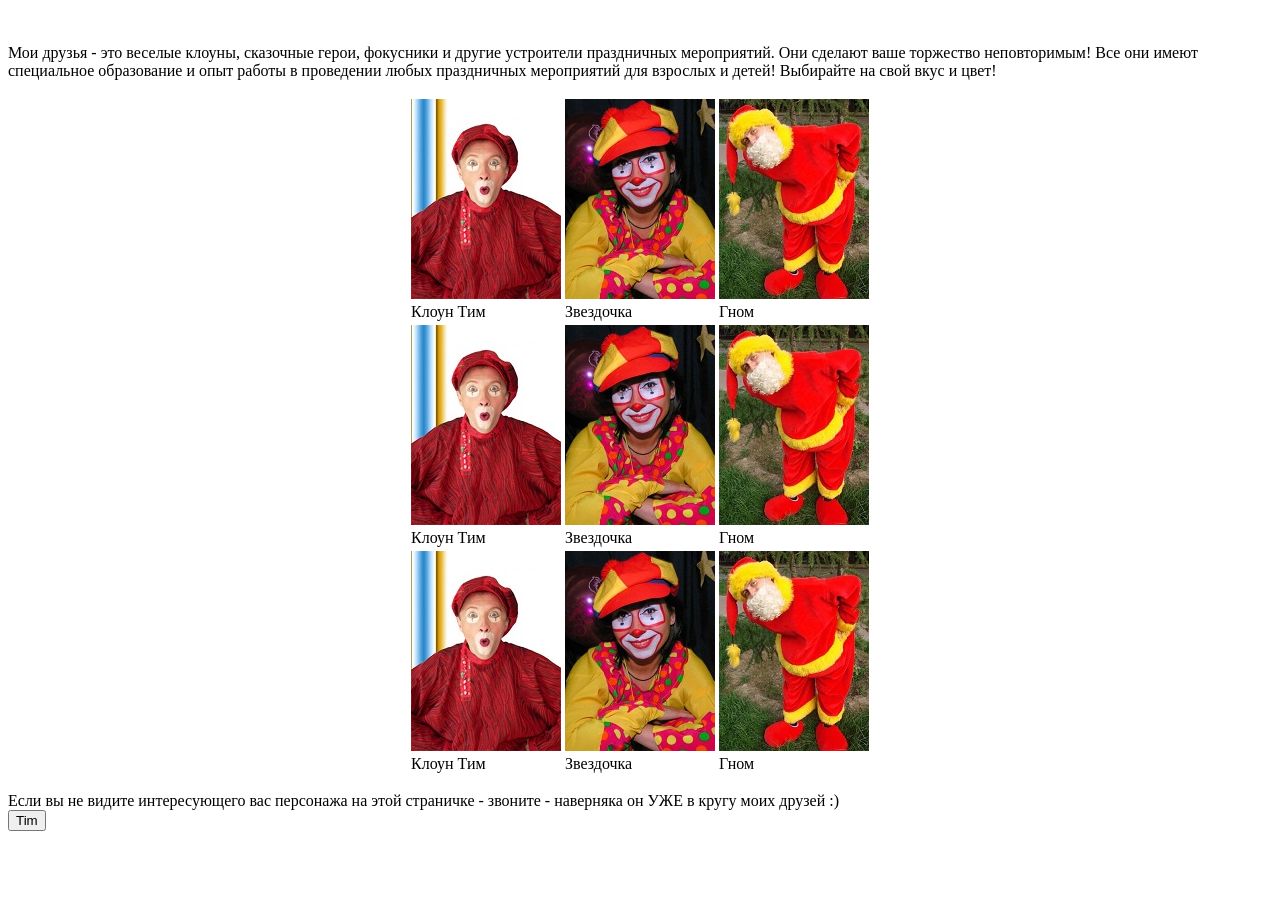
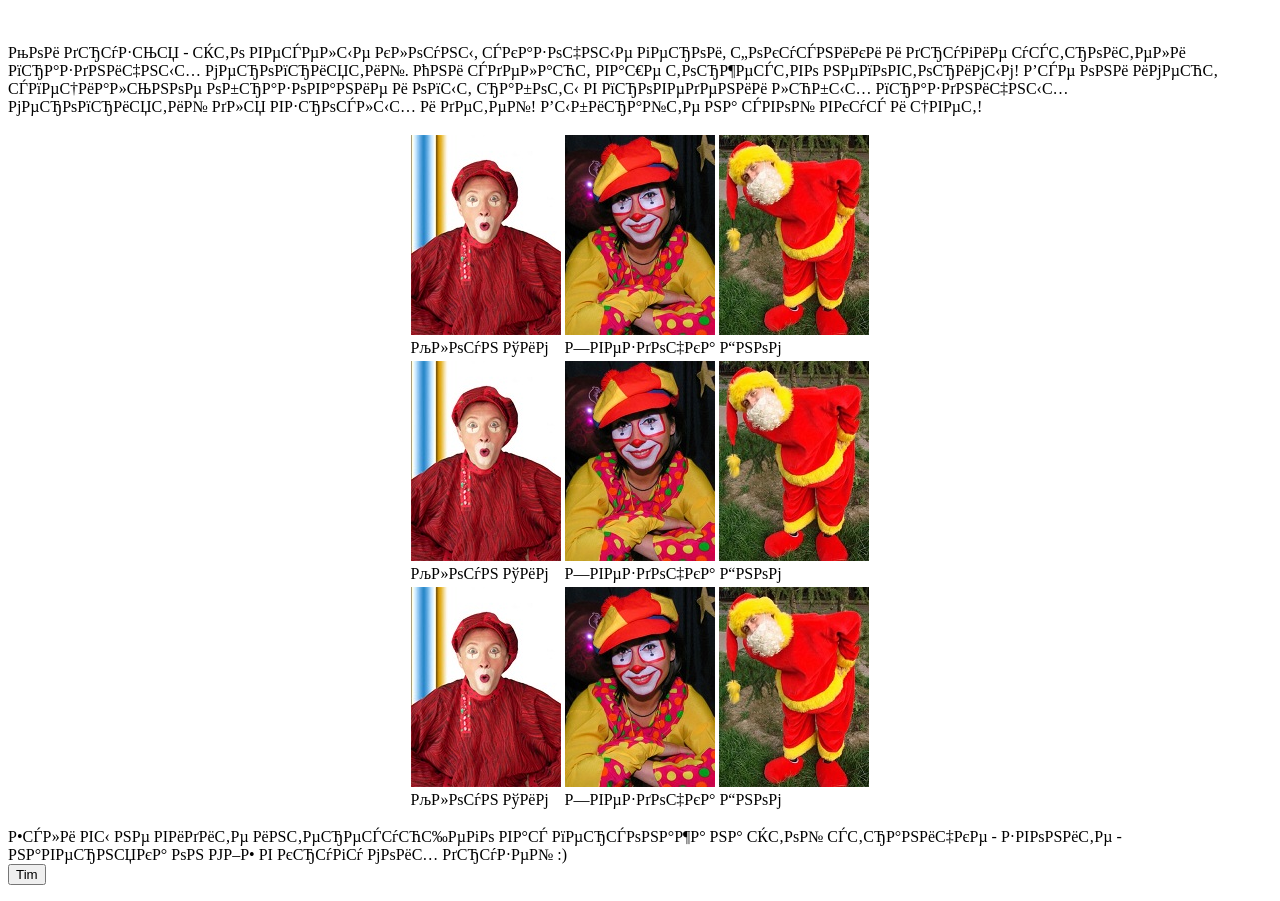
Before and after one commit to bratetslis/Site, a Jekyll site: the page tim/Tim.html, which Jekyll copies as it is, in a window 1280 px wide. Built offline with Jekyll 4.4.1, drawn with Linux system fonts in a browser that asks for light colours.

Commit message:
Update tim/Tim.html

```diff
--- a/tim/Tim.html
+++ b/tim/Tim.html
@@ -56,25 +56,25 @@ function cls(layerName){
 
 
 <br><br>
-Мои друзья - это веселые клоуны, сказочные герои, фокусники и другие устроители праздничных мероприятий. Они сделают ваше торжество неповторимым! Все они имеют специальное образование и опыт работы в проведении любых праздничных мероприятий для взрослых и детей! Выбирайте на свой вкус и цвет!
+РњРѕРё РґСЂСѓР·СЊСЏ - СЌС‚Рѕ РІРµСЃРµР»С‹Рµ РєР»РѕСѓРЅС‹, СЃРєР°Р·РѕС‡РЅС‹Рµ РіРµСЂРѕРё, С„РѕРєСѓСЃРЅРёРєРё Рё РґСЂСѓРіРёРµ СѓСЃС‚СЂРѕРёС‚РµР»Рё РїСЂР°Р·РґРЅРёС‡РЅС‹С… РјРµСЂРѕРїСЂРёСЏС‚РёР№. РћРЅРё СЃРґРµР»Р°СЋС‚ РІР°С€Рµ С‚РѕСЂР¶РµСЃС‚РІРѕ РЅРµРїРѕРІС‚РѕСЂРёРјС‹Рј! Р’СЃРµ РѕРЅРё РёРјРµСЋС‚ СЃРїРµС†РёР°Р»СЊРЅРѕРµ РѕР±СЂР°Р·РѕРІР°РЅРёРµ Рё РѕРїС‹С‚ СЂР°Р±РѕС‚С‹ РІ РїСЂРѕРІРµРґРµРЅРёРё Р»СЋР±С‹С… РїСЂР°Р·РґРЅРёС‡РЅС‹С… РјРµСЂРѕРїСЂРёСЏС‚РёР№ РґР»СЏ РІР·СЂРѕСЃР»С‹С… Рё РґРµС‚РµР№! Р’С‹Р±РёСЂР°Р№С‚Рµ РЅР° СЃРІРѕР№ РІРєСѓСЃ Рё С†РІРµС‚!
 
 
 
 <p><center><table>
-<tr><td><a href="javascript:alert('Вот такая неслабенькая подсказочка...')" onmouseout="cls('text1');" onmouseover="show('text1');"><img src="../img/tim.jpg"></a></td><td><img src="../img/zvezdochka.jpg" alt="Звездочка"></td><td><img src="../img/gnom.jpg" alt="Гном"></img></td></tr>
-<tr><td> Клоун Тим </td><td>Звездочка</td><td>Гном</td></tr>
-<tr><td><a href="../tim/Tim.html" target="_blank"><img src="../img/tim.jpg" alt="Привет. Меня зовут Тим!"></a></td><td><img src="../img/zvezdochka.jpg" alt="Звездочка"></td><td><img src="../img/gnom.jpg" alt="Гном"></img></td></tr>
-<tr><td> Клоун Тим </td><td>Звездочка</td><td>Гном</td></tr>
-<tr><td><a href="../tim/Tim.html" target="_blank"><img src="../img/tim.jpg" alt="Привет. Меня зовут Тим!"></a></td><td><img src="../img/zvezdochka.jpg" alt="Звездочка"></td><td><img src="../img/gnom.jpg" alt="Гном"></img></td></tr>
-<tr><td> Клоун Тим </td><td>Звездочка</td><td>Гном</td></tr>
+<tr><td><a href="javascript:alert('Р’РѕС‚ С‚Р°РєР°СЏ РЅРµСЃР»Р°Р±РµРЅСЊРєР°СЏ РїРѕРґСЃРєР°Р·РѕС‡РєР°...')" onmouseout="cls('text1');" onmouseover="show('text1');"><img src="../img/tim.jpg"></a></td><td><img src="../img/zvezdochka.jpg" alt="Р—РІРµР·РґРѕС‡РєР°"></td><td><img src="../img/gnom.jpg" alt="Р“РЅРѕРј"></img></td></tr>
+<tr><td> РљР»РѕСѓРЅ РўРёРј </td><td>Р—РІРµР·РґРѕС‡РєР°</td><td>Р“РЅРѕРј</td></tr>
+<tr><td><a href="../tim/Tim.html" target="_blank"><img src="../img/tim.jpg" alt="РџСЂРёРІРµС‚. РњРµРЅСЏ Р·РѕРІСѓС‚ РўРёРј!"></a></td><td><img src="../img/zvezdochka.jpg" alt="Р—РІРµР·РґРѕС‡РєР°"></td><td><img src="../img/gnom.jpg" alt="Р“РЅРѕРј"></img></td></tr>
+<tr><td> РљР»РѕСѓРЅ РўРёРј </td><td>Р—РІРµР·РґРѕС‡РєР°</td><td>Р“РЅРѕРј</td></tr>
+<tr><td><a href="../tim/Tim.html" target="_blank"><img src="../img/tim.jpg" alt="РџСЂРёРІРµС‚. РњРµРЅСЏ Р·РѕРІСѓС‚ РўРёРј!"></a></td><td><img src="../img/zvezdochka.jpg" alt="Р—РІРµР·РґРѕС‡РєР°"></td><td><img src="../img/gnom.jpg" alt="Р“РЅРѕРј"></img></td></tr>
+<tr><td> РљР»РѕСѓРЅ РўРёРј </td><td>Р—РІРµР·РґРѕС‡РєР°</td><td>Р“РЅРѕРј</td></tr>
 </table></center></p>
 
-Если вы не видите интересующего вас персонажа на этой страничке - звоните - наверняка он УЖЕ в кругу моих друзей :)
+Р•СЃР»Рё РІС‹ РЅРµ РІРёРґРёС‚Рµ РёРЅС‚РµСЂРµСЃСѓСЋС‰РµРіРѕ РІР°СЃ РїРµСЂСЃРѕРЅР°Р¶Р° РЅР° СЌС‚РѕР№ СЃС‚СЂР°РЅРёС‡РєРµ - Р·РІРѕРЅРёС‚Рµ - РЅР°РІРµСЂРЅСЏРєР° РѕРЅ РЈР–Р• РІ РєСЂСѓРіСѓ РјРѕРёС… РґСЂСѓР·РµР№ :)
 
 <table align="left" id="text1" border="1" width="100%" cellspacing="0" cellpadding="5" style="HEIGHT: 80px; LEFT: 300px; TOP: 380px; WIDTH: 300px">
-<tr><td bgcolor="#FFFFE1">Привет. Меня зовут Тим!
-Клоун Тим оставит у Вашего ребенка самые незабываемые и яркие впечатления. Конкурсы, игры, легкий аквагрим, веселые эстафеты - все это уже включено в нашу игровую интерактивную программу. Для каждого ребенка подарок - игрушка из шара для моделирования. Также Вы можете пригласить на детский праздник вместе с клоуном Тимом какого-либо еще другого персонажа. Мероприятие проходит активно, смешно и весело.
-Веселятся все!
+<tr><td bgcolor="#FFFFE1">РџСЂРёРІРµС‚. РњРµРЅСЏ Р·РѕРІСѓС‚ РўРёРј!
+РљР»РѕСѓРЅ РўРёРј РѕСЃС‚Р°РІРёС‚ Сѓ Р’Р°С€РµРіРѕ СЂРµР±РµРЅРєР° СЃР°РјС‹Рµ РЅРµР·Р°Р±С‹РІР°РµРјС‹Рµ Рё СЏСЂРєРёРµ РІРїРµС‡Р°С‚Р»РµРЅРёСЏ. РљРѕРЅРєСѓСЂСЃС‹, РёРіСЂС‹, Р»РµРіРєРёР№ Р°РєРІР°РіСЂРёРј, РІРµСЃРµР»С‹Рµ СЌСЃС‚Р°С„РµС‚С‹ - РІСЃРµ СЌС‚Рѕ СѓР¶Рµ РІРєР»СЋС‡РµРЅРѕ РІ РЅР°С€Сѓ РёРіСЂРѕРІСѓСЋ РёРЅС‚РµСЂР°РєС‚РёРІРЅСѓСЋ РїСЂРѕРіСЂР°РјРјСѓ. Р”Р»СЏ РєР°Р¶РґРѕРіРѕ СЂРµР±РµРЅРєР° РїРѕРґР°СЂРѕРє - РёРіСЂСѓС€РєР° РёР· С€Р°СЂР° РґР»СЏ РјРѕРґРµР»РёСЂРѕРІР°РЅРёСЏ. РўР°РєР¶Рµ Р’С‹ РјРѕР¶РµС‚Рµ РїСЂРёРіР»Р°СЃРёС‚СЊ РЅР° РґРµС‚СЃРєРёР№ РїСЂР°Р·РґРЅРёРє РІРјРµСЃС‚Рµ СЃ РєР»РѕСѓРЅРѕРј РўРёРјРѕРј РєР°РєРѕРіРѕ-Р»РёР±Рѕ РµС‰Рµ РґСЂСѓРіРѕРіРѕ РїРµСЂСЃРѕРЅР°Р¶Р°. РњРµСЂРѕРїСЂРёСЏС‚РёРµ РїСЂРѕС…РѕРґРёС‚ Р°РєС‚РёРІРЅРѕ, СЃРјРµС€РЅРѕ Рё РІРµСЃРµР»Рѕ.
+Р’РµСЃРµР»СЏС‚СЃСЏ РІСЃРµ!
 </td></tr></table>
    <form>
    <input type="button" value="Tim" onClick="openWin2()">
```
